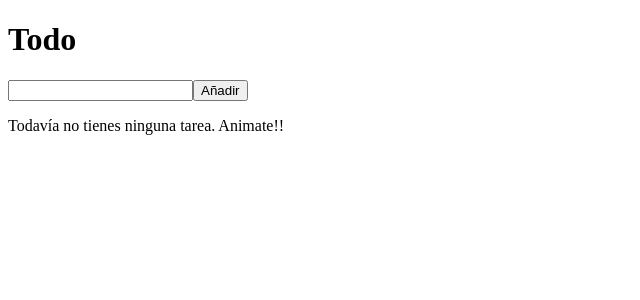
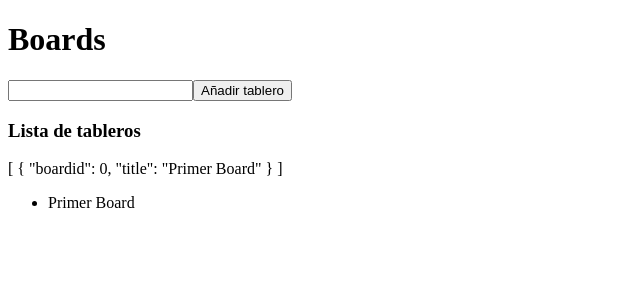
Before and after one commit to albertomozo/VUE-03-Tableros-pinia, a Vue app: page / in a window 1280 px wide. Shown: the top 300 px of the page, without its empty margins (0-640 px from the left). Built offline with nearby package versions, Linux system fonts and the light colour scheme.

Commit message:
Board01 - TodoBoard, TodoBoardFrom

```diff
--- a/src/components/TodoApp.vue
+++ b/src/components/TodoApp.vue
@@ -2,19 +2,19 @@
     import {computed} from "vue"
     import {useTodo} from "../stores/todo"
     import {storeToRefs} from "pinia"
-    import TodoForm from "./TodoForm.vue";
-    import TodoList from "./TodoList.vue";
+    import TodoBoard from "./TodoBoard.vue";
+    import TodoBoardForm from "./TodoBoardForm.vue";
     const store = useTodo()
-    const {totalTodo, totalCompleted} = storeToRefs(store)
+    //const {totalTodo, totalCompleted} = storeToRefs(store)
     const hasTodo = computed (() => {
-        return store.totalTodo >0 ? true : false;
+        return store.totalBoard >0 ? true : false;
     })
 </script>
 
 <template>
-    <h1>Todo </h1>
-    <p v-if="hasTodo">{{ `${totalCompleted} tareas completadas de ${totalTodo}` }}</p>
-    <TodoForm />
-    <TodoList />
-    <p v-if = "!hasTodo">Todavía no tienes ninguna tarea. Animate!!</p>
+    <h1>Boards </h1>
+ <!--    <p v-if="hasTodo">{{ `${totalCompleted} tareas completadas de ${totalTodo}` }}</p> -->
+    <TodoBoardForm />
+    <TodoBoard />
+ <!--    <p v-if = "!hasTodo">Todavía no tienes ninguna tarea. Animate!!</p> -->
 </template>
--- /dev/null
+++ b/src/components/TodoBoard.vue
@@ -0,0 +1,18 @@
+<script setup>
+    import {useTodo} from "../stores/todo";
+    /* import TodoList from "./TodoList.vue"; */
+    const store = useTodo();
+
+</script>
+
+<template>
+    <h3>Lista de tableros</h3>
+    {{ store.boardList }}
+    <ul>
+        <template v-for="board in store.boardList" :key="board.id">
+            <li>
+                {{ board.title}}
+            </li>
+        </template>
+    </ul>
+</template>
--- /dev/null
+++ b/src/components/TodoBoardForm.vue
@@ -0,0 +1,18 @@
+<script setup>
+    import {ref} from 'vue';
+    import {useTodo} from '../stores/todo';
+    const store = useTodo()
+    const boardTitle = ref('')
+    function addNewBoard(){
+        if (boardTitle.value.trim().length === 0) { return}
+        store.addBoard(boardTitle.value.trim());
+        task.value = ''
+    }
+</script>
+
+<template>
+    <form @submit.prevent="addNewBoard">
+        <input type="text"  v-model="boardTitle">
+        <button>Añadir tablero</button>
+    </form>
+</template>
--- a/src/stores/todo.js
+++ b/src/stores/todo.js
@@ -2,6 +2,10 @@ import { defineStore } from "pinia";
 
 export const  useTodo  = defineStore("todo", {
     state : () =>({
+        boardList : [
+            {boardid:0,title:'Primer Board'}
+        ],
+        boardId :1,
         todoList: [],
         id:0
     }),
@@ -15,9 +19,15 @@ export const  useTodo  = defineStore("todo", {
         }
     },
     actions :{
-        addTodo(task){
+        addBoard(title){
             const fecha = new Date();
-            const newTask = {id:this.id++,task:task, completed : false, fecha:fecha}
+            const newBoard = {boardId:this.boardId++,title:title,  fecha:fecha}
+            this.boardList.push(newBoard);
+
+        },
+        addTodo(task,boardId){
+            const fecha = new Date();
+            const newTask = {boardId:boardId,id:this.id++,task:task, completed : false, fecha:fecha}
             this.todoList.push(newTask);
         },
         toggleTodo (taskid){
```
